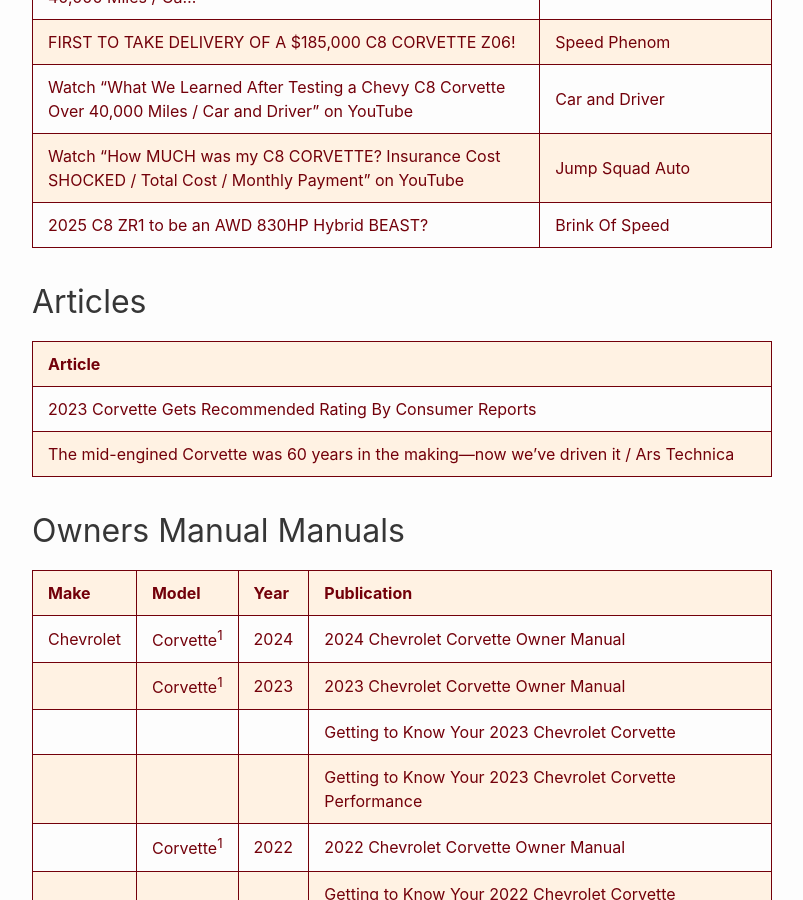
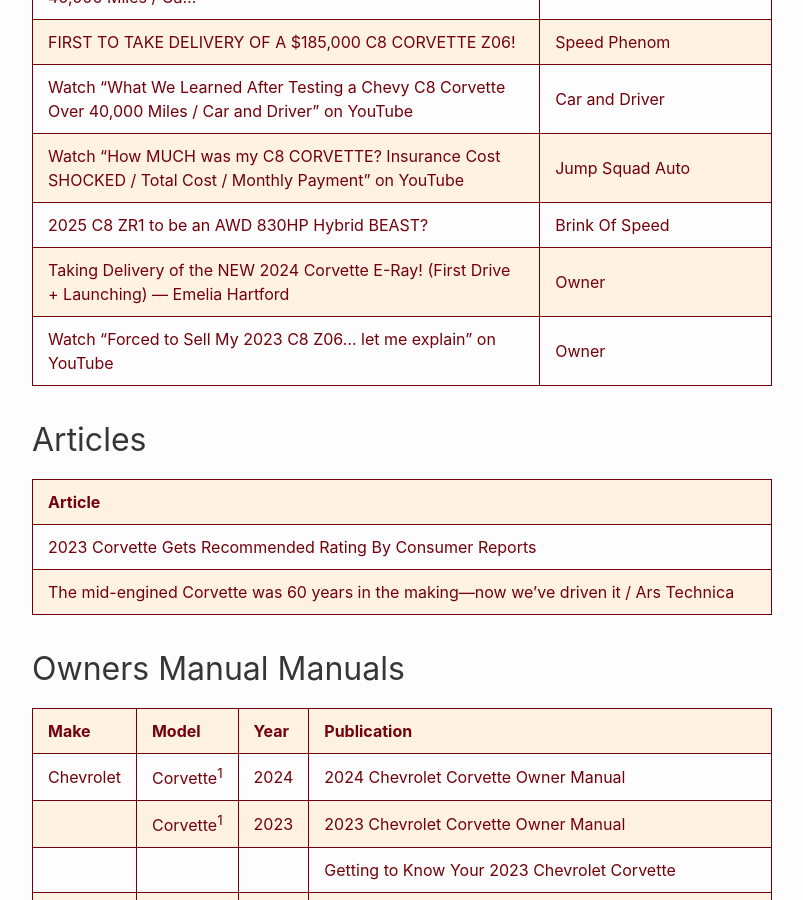
Before and after one commit to RalphHightower/RalphHightower, a Jekyll site: the page built from ChevroletC8Corvette.md, in a window 1280 px wide and 900 px high, scrolled down 2931 px. Shown: the whole window, without its empty margins (238-1041 px from the left). Built offline with Jekyll 4.4.1, drawn with Linux system fonts in a browser that asks for light colours; our own code applies the rules of GitHub Pages for plain Markdown files.

Commit message:
[docs](doc): ChevroletC8Corvette(extended description)
- ChevroletC8Corvette
   - Videos
      - | [Taking Delivery of the NEW 2024 Corvette E-Ray! (First Drive + Launching) — Emelia Hartford](https://youtube.com/watch?v=jB9qDUcNlq8 ) | Owner |
      - | [Watch "Forced to Sell My 2023 C8 Z06… let me explain" on YouTube](https://youtu.be/A3pcvvAkbdQ? ) | Owner  |

```diff
--- a/ChevroletC8Corvette.md
+++ b/ChevroletC8Corvette.md
@@ -31,6 +31,8 @@
 | [Watch "What We Learned After Testing a Chevy C8 Corvette Over 40,000 Miles / Car and Driver" on YouTube](https://youtu.be/u7YfAlDYMVE ) | Car and Driver |
 | [Watch "How MUCH was my C8 CORVETTE?  Insurance Cost SHOCKED / Total Cost / Monthly Payment" on YouTube](https://youtu.be/w9sGMzZ5MPw ) | Jump Squad Auto |
 | [2025 C8 ZR1 to be an AWD 830HP Hybrid BEAST?](https://youtube.com/live/kavgumiyURs?si=PdXLFFvk0trUVHmy ) | Brink Of Speed |
+| [Taking Delivery of the NEW 2024 Corvette E-Ray! (First Drive + Launching) — Emelia Hartford](https://youtube.com/watch?v=jB9qDUcNlq8 ) | Owner |
+| [Watch "Forced to Sell My 2023 C8 Z06… let me explain" on YouTube](https://youtu.be/A3pcvvAkbdQ? ) | Owner |
 
 ## Articles
 
```
